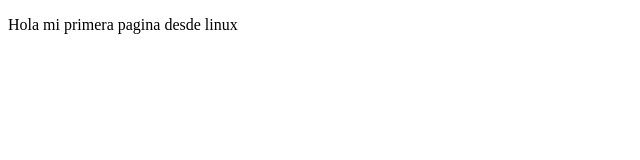
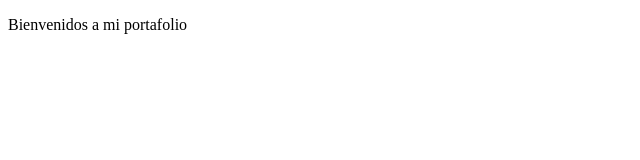
Before and after one commit to alejamorenovallejo/portafolio, a plain HTML site: page index.html in a window 1280 px wide. Shown: the full height of the page, 0-640 px from the left. Drawn offline with Linux system fonts and the light colour scheme.

Commit message:
Actualización de index para pruebas de git desde linux

```diff
--- a/index.html
+++ b/index.html
@@ -4,12 +4,12 @@
     <meta charset="UTF-8">
     <meta http-equiv="X-UA-Compatible" content="IE=edge">
     <meta name="viewport" content="width=device-width, initial-scale=1.0">
-    <title>Prueba</title>
+    <title>Portafolio</title>
 </head>
 <body>
     <div>
         <p>
-            Hola mi primera pagina desde linux
+            Bienvenidos a mi portafolio
         </p>
     </div>
 </body>
```
Also changed, not shown: 1 other file.
